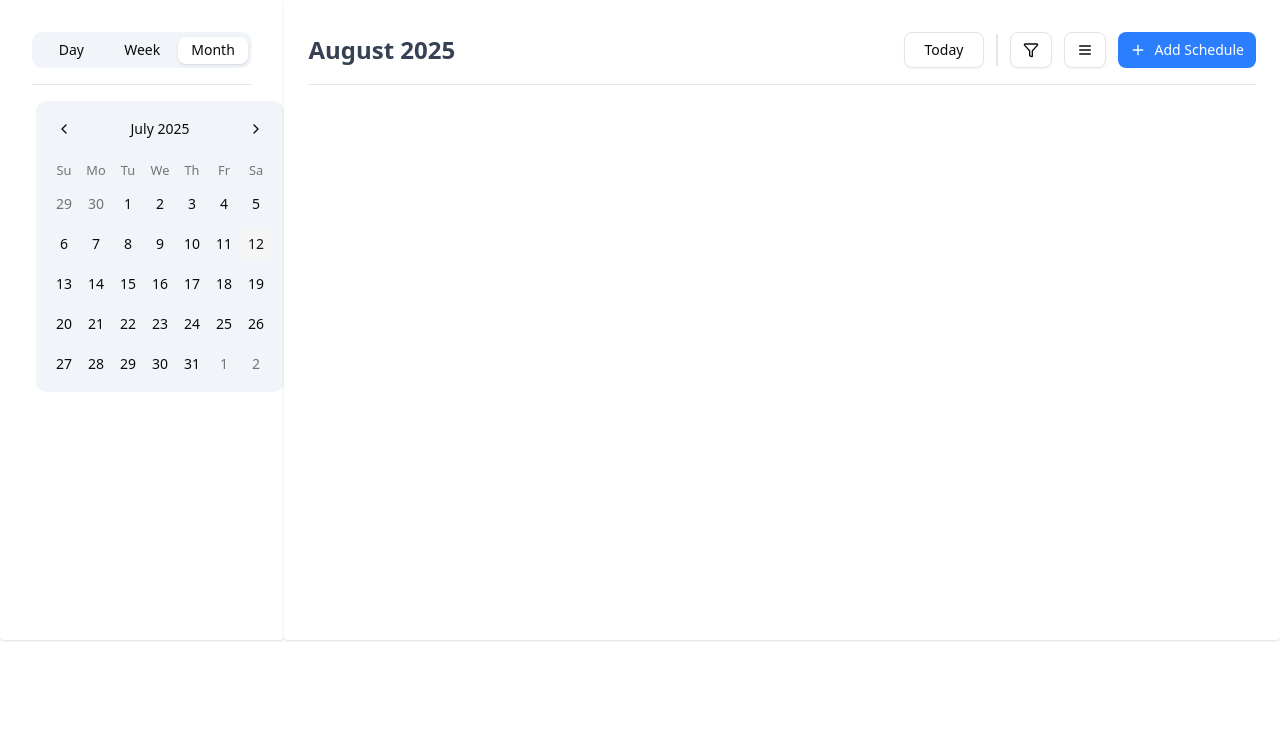
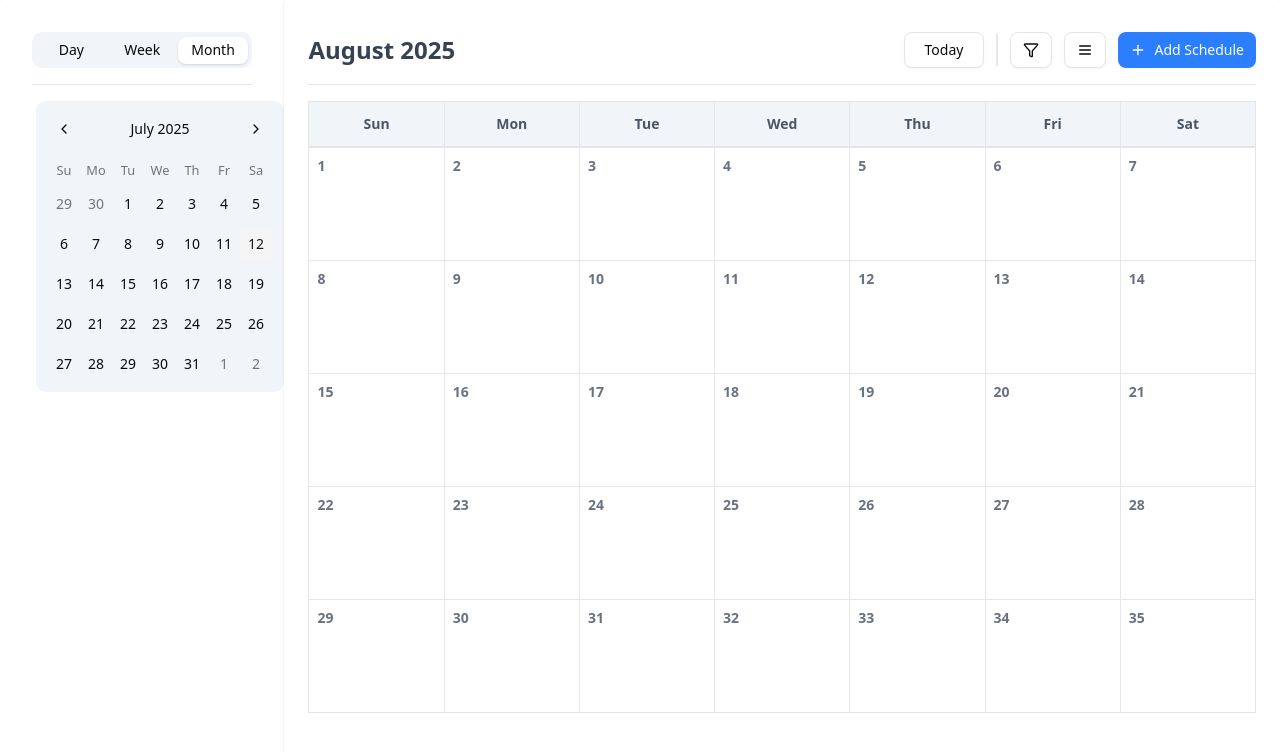
Before and after one commit to ujjwal105/flam-calendar, a React (Vite) app: page / in a window 1280 px wide. Shown: the top 752 px of the page. Built offline with nearby package versions, Linux system fonts and the light colour scheme.

Commit message:
add dummy day columns

```diff
--- a/src/app/EventCalendar.tsx
+++ b/src/app/EventCalendar.tsx
@@ -4,8 +4,12 @@ import { Funnel, Menu, Plus } from "lucide-react";
 import { Tabs, TabsList, TabsTrigger, TabsContent } from "@/components/ui/tabs";
 
 function EventCalendar() {
+
+  const daysOfWeek = ["Sun", "Mon", "Tue", "Wed", "Thu", "Fri", "Sat"];
+  const dummyDays = Array.from({ length: 35 }, (_, i) => i + 1);
+
   return (
-    <div className="flex">
+    <div className="flex h-screen w-full">
       <div className="w-2/9 bg-white p-8 rounded shadow flex flex-col">
         <Tabs defaultValue="month" className="w-full">
           <div className="border-b border-gray-200 mb-2">
@@ -28,7 +32,7 @@ function EventCalendar() {
           </div>
         </Tabs>
       </div>
-      <div className="w-7/9 bg-white px-6 py-4 rounded shadow h-[80vh] overflow-y-auto flex flex-col">
+      <div className="w-7/9 bg-white px-6 py-4 rounded shadow overflow-y-auto flex flex-col">
         <div className="sticky top-0 bg-white z-10 flex items-center justify-between w-full py-4 border-b border-gray-200 pb-4">
           <h1 className="text-2xl font-bold text-gray-700">August 2025</h1>
           <div className="flex items-center gap-3">
@@ -47,6 +51,24 @@ function EventCalendar() {
             </Button>
           </div>
         </div>
+        <div className="grid grid-cols-7 gap-px mt-4 bg-gray-200 text-gray-600 text-sm font-semibold border">
+          {daysOfWeek.map((day) => (
+            <div key={day} className="py-3 bg-slate-100 px-auto text-center">
+              {day}
+            </div>
+          ))}
+        </div>
+
+        <div className="grid grid-cols-7 gap-px bg-gray-200 text-sm text-gray-700 border">
+          {dummyDays.map((day, idx) => (
+            <div
+              key={idx}
+              className="bg-white min-h-24 h-28 p-2 text-left hover:bg-slate-50 cursor-pointer"
+            >
+              <span className="font-semibold text-sm text-gray-500">{day}</span>
+            </div>
+          ))}
+        </div>
       </div>
     </div>
   );
```
